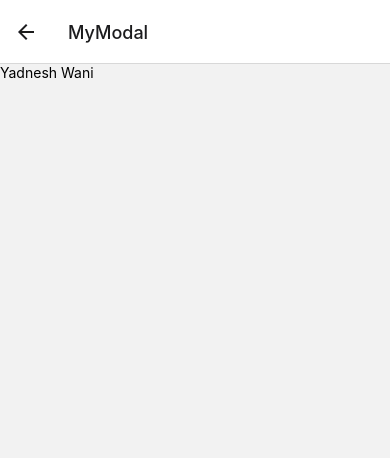
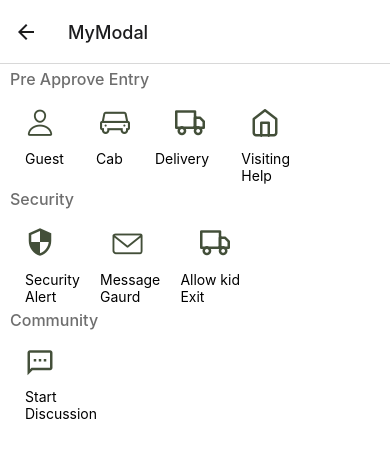
Before and after one commit to YadneshWani/Marquis, a React Native app: screen /MyModal in a window 390 px wide. Shown: the top 458 px of the page. Built offline with nearby package versions, Linux system fonts and the light colour scheme.

Commit message:
resolved scrollView issue..

```diff
--- a/App.js
+++ b/App.js
@@ -165,7 +165,11 @@ const MyStack = () => {
               presentation: "modal",
             }}
           >
-            <Stack.Screen name="MyModal" component={BottomSheetScreen} />
+            <Stack.Screen
+              name="MyModal"
+              component={BottomSheetScreen}
+              title="Quick Actions"
+            />
           </Stack.Group>
 
           {/*
--- a/Components/BottomSheetScreen.js
+++ b/Components/BottomSheetScreen.js
@@ -1,26 +1,120 @@
 import React from "react";
-import { Dimensions, Modal, StyleSheet, Text, View } from "react-native";
+import {
+  Dimensions,
+  Modal,
+  StyleSheet,
+  Text,
+  View,
+  ScrollView,
+} from "react-native";
+import ActionBottomSheet from "./ActionBottomSheet";
+import {
+  Ionicons,
+  AntDesign,
+  Feather,
+  MaterialIcons,
+  SimpleLineIcons,
+  MaterialCommunityIcons,
+} from "@expo/vector-icons";
 
 const BottomSheetScreen = () => {
   return (
-    <View
-      style={
-        {
-          // position: "absolute",
-          // left: 0,
-          // right: 0,
-          // bottom: 0,
-          // top: Dimensions.get("screen").height * 0.5,
-        }
-      }
-    >
-      <View>
-        <Text>Yadnesh Wani</Text>
+    <ScrollView style={{ backgroundColor: "white" }}>
+      <Text style={styles.heading}>Pre Approve Entry</Text>
+      <View style={styles.preApproveEntryContainer}>
+        <Ionicons name="person-outline" size={30} color="#434F39" />
+        <AntDesign name="car" size={30} color="#434F39" />
+        <Feather name="truck" size={30} color="#434F39" />
+        <Feather name="home" size={30} color="#434F39" />
       </View>
-    </View>
+      <View style={styles.PreApproveTextStyle}>
+        <Text>Guest</Text>
+        <Text>Cab</Text>
+        <Text>Delivery</Text>
+        <Text>Visiting{"\n"}Help</Text>
+      </View>
+
+      <Text style={styles.heading}>Security</Text>
+      <View style={styles.securityContainer}>
+        <MaterialIcons name="security" size={30} color="#434F39" />
+        <SimpleLineIcons name="envelope" size={30} color="#434F39" />
+        <Feather name="truck" size={30} color="#434F39" />
+      </View>
+      <View style={styles.SecurityTextStyle}>
+        <Text>Security{"\n"}Alert</Text>
+        <Text>Message{"\n"}Gaurd</Text>
+        <Text>Allow kid{"\n"}Exit</Text>
+      </View>
+
+      <Text style={styles.heading}>Community</Text>
+      <View style={styles.communityContainer}>
+        <MaterialCommunityIcons
+          name="message-processing-outline"
+          size={30}
+          color="#434F39"
+        />
+      </View>
+      <View style={styles.communityTextStyle}>
+        <Text>Start{"\n"}Discussion</Text>
+      </View>
+    </ScrollView>
   );
 };
 
-const styles = StyleSheet.create({});
+const styles = StyleSheet.create({
+  heading: {
+    color: "#6E6E6E",
+    fontSize: 16,
+    fontWeight: "500",
+    marginTop: 5,
+    marginBottom: 18,
+    marginLeft: 10,
+  },
+  preApproveEntryContainer: {
+    flexDirection: "row",
+    justifyContent: "space-between",
+    marginRight: 110,
+    marginLeft: 25,
+  },
+  PreApproveTextStyle: {
+    fontWeight: 400,
+    fontSize: 14,
+    marginLeft: 25,
+    marginTop: 10,
+    justifyContent: "space-between",
+    marginRight: 100,
+    flexDirection: "row",
+  },
+  securityContainer: {
+    flexDirection: "row",
+    justifyContent: "space-between",
+    marginRight: 160,
+    marginLeft: 25,
+  },
+  SecurityTextStyle: {
+    fontWeight: 400,
+    fontSize: 14,
+    marginLeft: 25,
+    marginTop: 10,
+    justifyContent: "space-between",
+    marginRight: 150,
+    flexDirection: "row",
+  },
+  communityContainer: {
+    flexDirection: "row",
+    justifyContent: "space-between",
+    marginRight: 160,
+    marginLeft: 25,
+  },
+  communityTextStyle: {
+    fontWeight: 400,
+    fontSize: 14,
+    marginLeft: 25,
+    marginTop: 10,
+    justifyContent: "space-between",
+    marginRight: 150,
+    flexDirection: "row",
+  },
+});
 
 export default BottomSheetScreen;
--- a/Components/Home.js
+++ b/Components/Home.js
@@ -39,7 +39,7 @@ const Home = ({ navigation, enableBackdropDismiss, show, onDismiss }) => {
   const [modalVisible, setModalVisible] = useState(false);
   return (
     <SafeAreaView style={styles.container}>
-      {/* <View> */}
+      <View>
         <View>
           <Header />
         </View>
@@ -429,11 +429,17 @@ const Home = ({ navigation, enableBackdropDismiss, show, onDismiss }) => {
             <Text style={styles.Headings}>Payment</Text>
 
             <View style={{ flexDirection: "row", alignSelf: "flex-start" }}>
-            <TouchableOpacity style={styles.PaymentButtons}></TouchableOpacity>
+              <TouchableOpacity
+                style={styles.PaymentButtons}
+              ></TouchableOpacity>
 
-            <TouchableOpacity style={styles.PaymentButtons}></TouchableOpacity>
+              <TouchableOpacity
+                style={styles.PaymentButtons}
+              ></TouchableOpacity>
 
-            <TouchableOpacity style={styles.PaymentButtons}></TouchableOpacity>
+              <TouchableOpacity
+                style={styles.PaymentButtons}
+              ></TouchableOpacity>
             </View>
 
             <View style={{ flexDirection: "row", alignSelf: "flex-start" }}>
@@ -474,7 +480,6 @@ const Home = ({ navigation, enableBackdropDismiss, show, onDismiss }) => {
                 Rent
               </Text>
             </View>
-          <View></View>
           </View>
         </ScrollView>
         {/* <CustomBottomBar Style={{}} /> */}
@@ -493,7 +498,7 @@ const Home = ({ navigation, enableBackdropDismiss, show, onDismiss }) => {
     </Tab.Navigator>
     </NavigationContainer>
          */}
-      {/* </View> */}
+      </View>
     </SafeAreaView>
   );
 };
@@ -501,6 +506,7 @@ const styles = StyleSheet.create({
   container: {
     flex: 1,
     backgroundColor: "#DEE7D7",
+    // borderWidth: 2,
     //alignItems:"center",
     //opacity:0.5,
     //backgroundColor: rgba(255, 0, 0, 0.2)
--- a/Components/Login.js
+++ b/Components/Login.js
@@ -60,6 +60,14 @@ const Login = () => {
               </TouchableOpacity>
             </View>
           )}
+
+          <TouchableOpacity
+            onPress={() => {
+              navigation.navigate("MainController");
+            }}
+          >
+            <Text>Home</Text>
+          </TouchableOpacity>
         </View>
         {/* <View
           style={{
```
Lines whose indentation alone changed are shown as unchanged.
